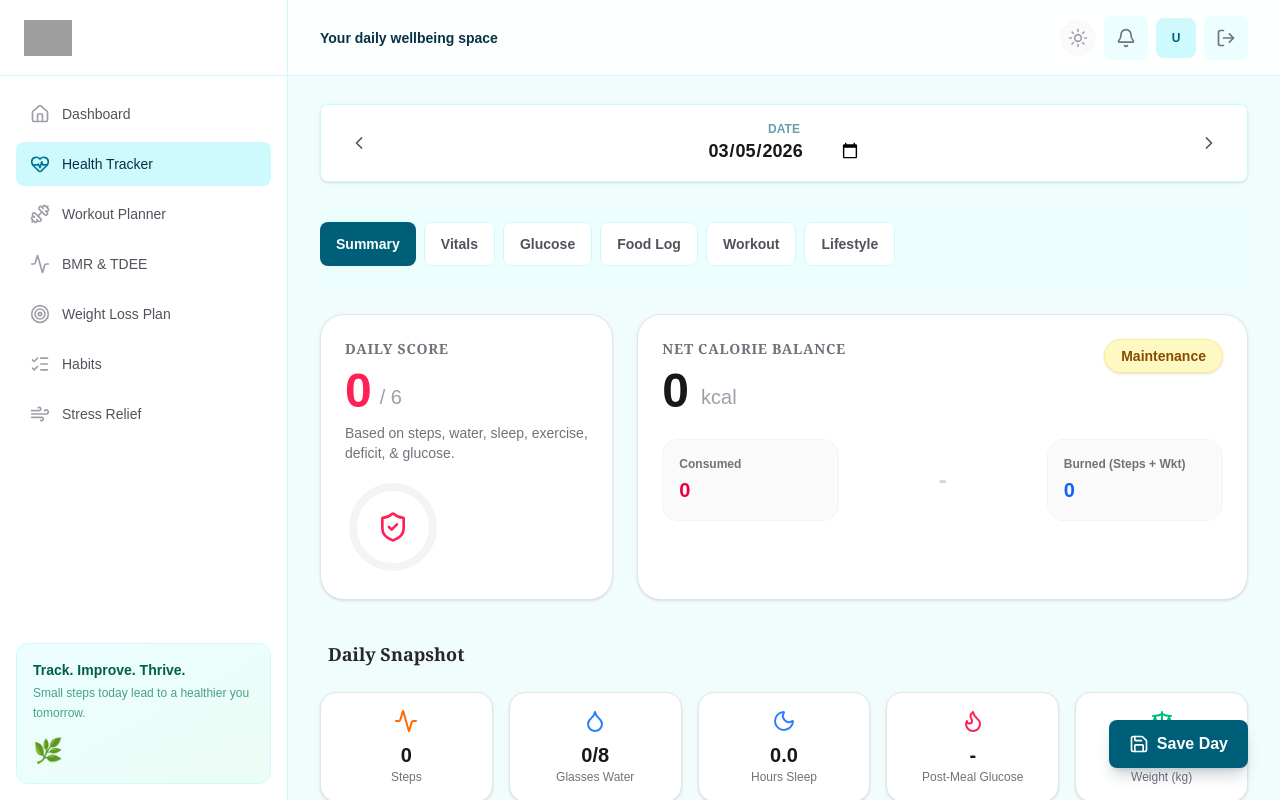
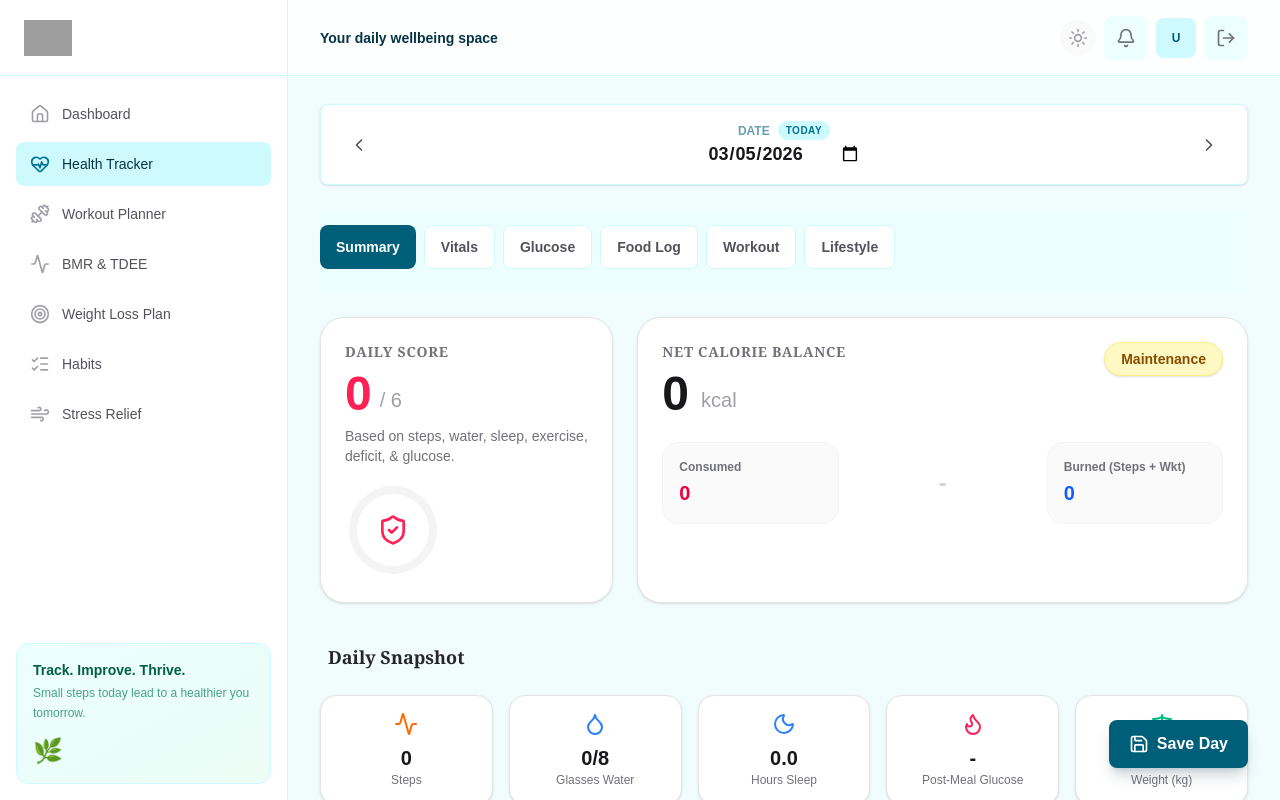
Before and after one commit to Abhisharma08/sugaroots-tools, a Next.js app: page /dashboard/health-tracker in a window 1280 px wide. Both pictures are taken after a click on the button 359 px from the left and 143 px from the top of the page. Built offline with nearby package versions, Linux system fonts and the light colour scheme; no server answers; grey boxes are pictures that could not be loaded.

Commit message:
feat: add today button and prevent future habit logging while removing persistent date and mood fields

```diff
--- a/app/dashboard/health-tracker/page.tsx
+++ b/app/dashboard/health-tracker/page.tsx
@@ -79,8 +79,18 @@ export default function HealthTrackerPage() {
             <ChevronLeft className="w-5 h-5 text-zinc-600 dark:text-zinc-400" />
           </button>
 
-          <div className="text-center">
-            <p className="text-xs font-semibold text-cyan-800/60 uppercase">Date</p>
+          <div className="text-center flex flex-col items-center">
+            <div className="flex items-center gap-2">
+                <p className="text-xs font-semibold text-cyan-800/60 uppercase">Date</p>
+                {currentDate !== format(new Date(), 'yyyy-MM-dd') && (
+                    <button
+                        onClick={() => setCurrentDate(format(new Date(), 'yyyy-MM-dd'))}
+                        className="text-[10px] bg-cyan-100 text-cyan-700 dark:bg-cyan-900/50 dark:text-cyan-400 px-2 py-0.5 rounded-full font-bold uppercase tracking-wider hover:bg-cyan-200 transition-colors"
+                    >
+                        Today
+                    </button>
+                )}
+            </div>
             <input
               type="date"
               value={currentDate}
--- a/components/HabitTracker.tsx
+++ b/components/HabitTracker.tsx
@@ -70,6 +70,11 @@ export default function HabitTracker() {
 
     const handleToggle = (habitId: string | undefined, dateStr: string, completedDates: string[]) => {
         if (!user?.uid || !habitId) return;
+
+        // Prevent marking future dates
+        const todayIso = format(new Date(), 'yyyy-MM-dd');
+        if (dateStr > todayIso) return;
+
         const isCompleted = completedDates.includes(dateStr);
         toggleHabit(user.uid, habitId, dateStr, !isCompleted);
     };
--- a/components/health-tracker/SummaryTab.tsx
+++ b/components/health-tracker/SummaryTab.tsx
@@ -115,16 +115,6 @@ export default function SummaryTab() {
         </div>
       </div>
 
-      {/* Notes / Mood Field */}
-      <div className="bg-white dark:bg-zinc-900 border border-zinc-200 dark:border-zinc-800 rounded-3xl p-6 shadow-sm mt-6">
-        <h3 className="font-bold text-lg text-zinc-800 dark:text-zinc-200 mb-4">Mood & Notes</h3>
-        <textarea
-          value={log.notes}
-          onChange={(e) => updateLifestyle({ notes: e.target.value })}
-          placeholder="How are you feeling today? Any symptoms or general notes?"
-          className="w-full h-32 p-4 bg-zinc-50 dark:bg-zinc-950 border border-zinc-200 dark:border-zinc-800 rounded-2xl resize-none outline-none focus:border-blue-500 transition-colors"
-        />
-      </div>
 
     </div>
   );
--- a/store/useHealthTrackerStore.ts
+++ b/store/useHealthTrackerStore.ts
@@ -247,10 +247,9 @@ export const useHealthTrackerStore = create<HealthTrackerState>()(
     },
     {
       name: 'SugaRoots_health_tracker',
-      // Exclude internal flags from persistence
+      // Exclude internal flags and current date from persistence
       partialize: (state) => ({
         logs: state.logs,
-        currentDate: state.currentDate,
       }),
       onRehydrateStorage: () => {
         return (state) => {
```
